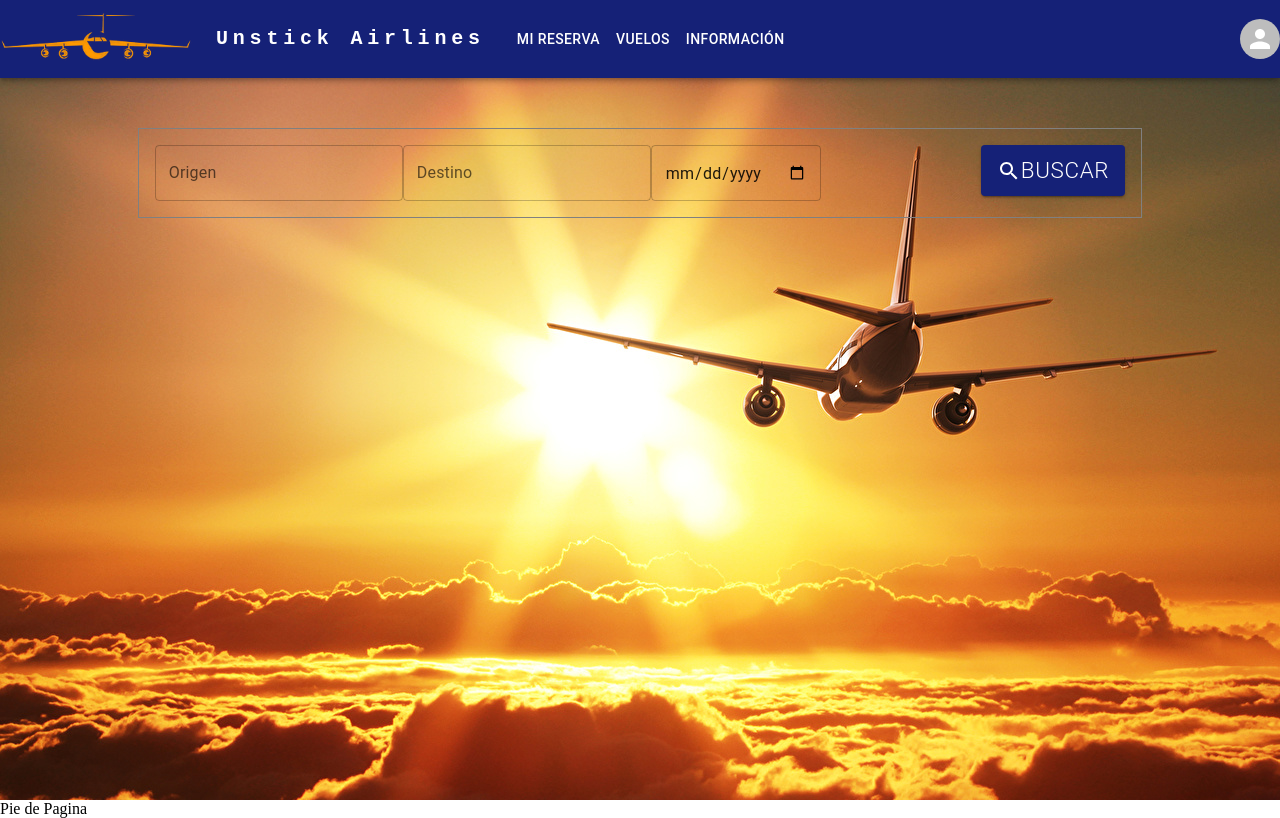
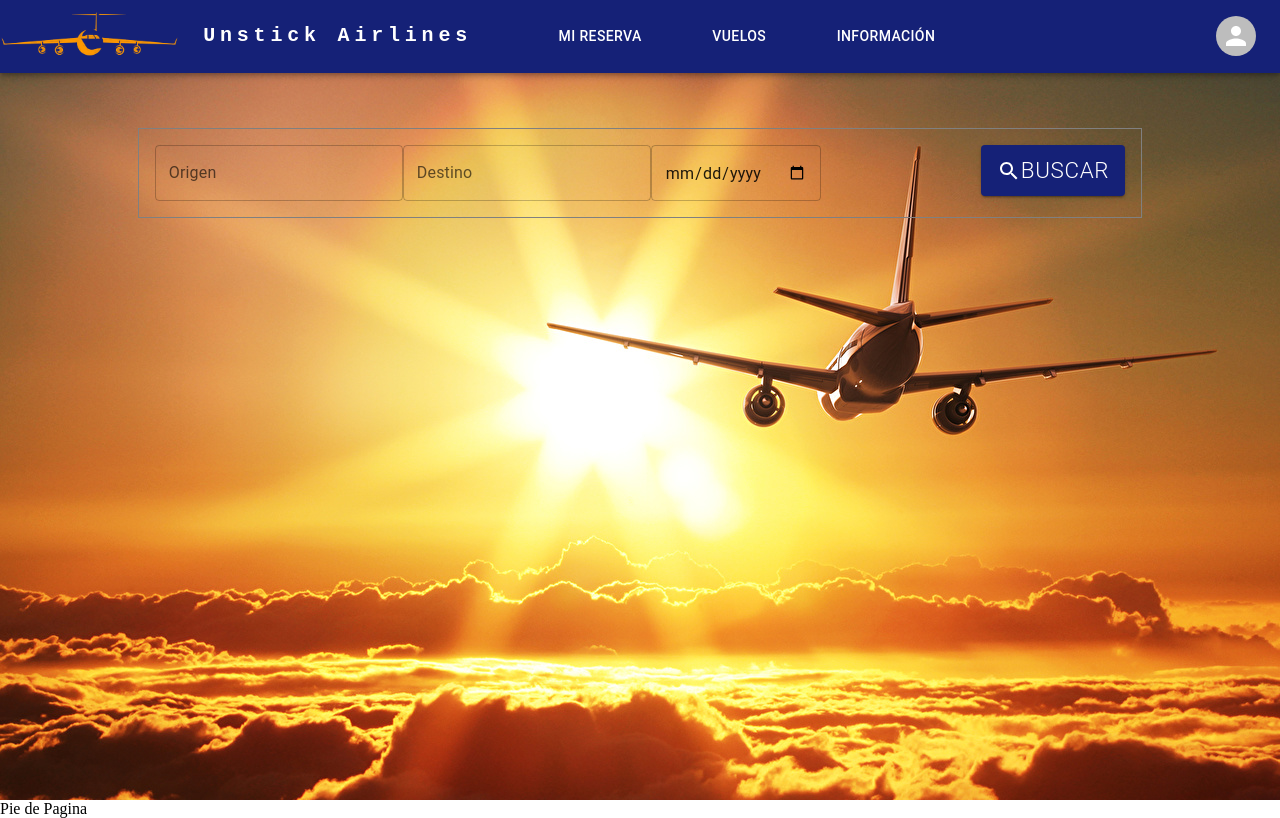
Before and after one commit to Ezequiel-CE/EstrellaPolar-Final-Laboratorio, a React (Create React App) app in the folder front/: page / in a window 1280 px wide. Built offline with nearby package versions, Linux system fonts and the light colour scheme; the HTML template or start-up script is replaced by a standard one.

Commit message:
modificaciones estructurales en navbar

```diff
--- a/front/src/components/nav/NavBar.jsx
+++ b/front/src/components/nav/NavBar.jsx
@@ -43,7 +43,7 @@ function NavBar() {
     <div>
       <AppBar position="fixed">
         <Toolbar disableGutters>
-          <img src={OrangeIcon} height="80%" width="15%" alt="Unstick Airlines Icon" />
+          <img src={OrangeIcon} height="auto" width="14%" alt="Unstick Airlines Icon" />
           <Typography
             variant="h6"
             noWrap
@@ -63,7 +63,12 @@ function NavBar() {
             Unstick Airlines
           </Typography>
 
-          <Box sx={{ flexGrow: 1, display: { xs: 'flex', md: 'none' } }}>
+          <Box
+            sx={{
+              flexGrow: 1,
+              display: { xs: 'flex', md: 'none' },
+            }}
+          >
             <IconButton
               size="large"
               aria-label="account of current user"
@@ -117,7 +122,14 @@ function NavBar() {
           >
             Unstick Airlines
           </Typography>
-          <Box sx={{ flexGrow: 1, display: { xs: 'none', md: 'flex' } }}>
+          <Box
+            sx={{
+              flexGrow: 1,
+              display: { xs: 'none', md: 'flex' },
+              justifyContent: 'space-evenly',
+              alignItems: 'center',
+            }}
+          >
             {pages.map((page) => (
               <Button
                 key={page}
@@ -129,7 +141,15 @@ function NavBar() {
             ))}
           </Box>
 
-          <Box sx={{ flexGrow: 0 }}>
+          <Box
+            sx={{
+              mr: 3,
+              flexGrow: 1,
+              display: { xs: 'flex', md: 'flex' },
+              justifyContent: 'end',
+              alignItems: 'center',
+            }}
+          >
             <Tooltip title="Open settings">
               <IconButton onClick={handleOpenUserMenu} sx={{ p: 0 }}>
                 <Avatar />
--- a/front/src/index.css
+++ b/front/src/index.css
@@ -10,6 +10,6 @@
   min-width: 100vh;
   display: flex;
   flex-direction: column;
-  justify-content: start;
+  justify-content: flex-start;
   align-items: center;
 }
```
